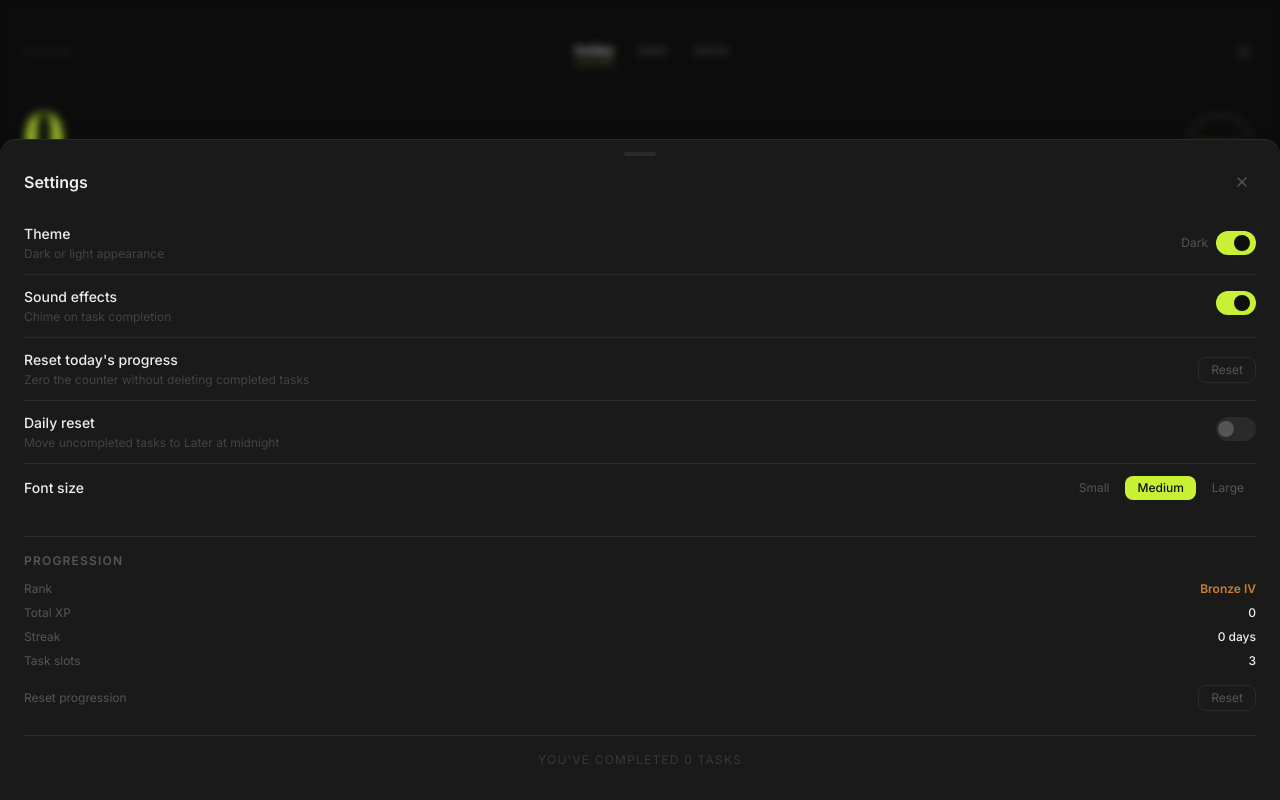
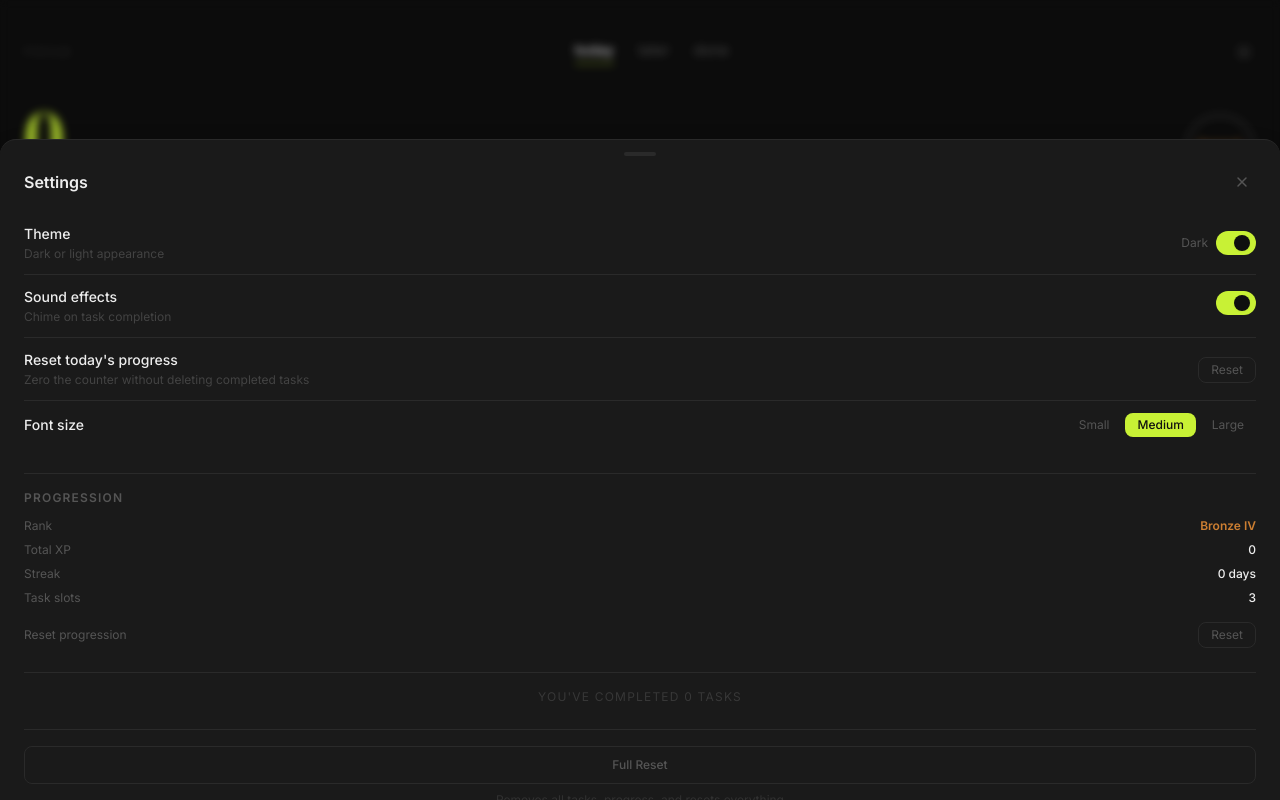
Before and after one commit to aaronalerander/FocusAppFunsies, a React (Vite) app: page / in a window 1280 px wide. Both pictures are taken after a click on the button 1244 px from the left and 52 px from the top of the page. Built offline with nearby package versions, Linux system fonts and the light colour scheme.

Commit message:
add ability to do a full reset on all tasks and progress

```diff
--- a/electron/preload.cjs
+++ b/electron/preload.cjs
@@ -34,5 +34,6 @@ contextBridge.exposeInMainWorld('focusAPI', {
     removeFreeXPTask: (taskId) => ipcRenderer.invoke('progression:removeFreeXPTask', taskId),
     reset: () => ipcRenderer.invoke('progression:reset'),
     clearDerank: () => ipcRenderer.invoke('progression:clearDerank'),
-  }
+  },
+  hardReset: () => ipcRenderer.invoke('hardReset'),
 })
--- a/src/components/Settings.jsx
+++ b/src/components/Settings.jsx
@@ -49,10 +49,12 @@ export default function Settings() {
   const updateSettings = useTaskStore(s => s.updateSettings)
   const resetTodayProgress = useTaskStore(s => s.resetTodayProgress)
   const resetProgression = useTaskStore(s => s.resetProgression)
+  const hardReset = useTaskStore(s => s.hardReset)
   const closeSettings = useTaskStore(s => s.closeSettings)
   const isDark = settings.theme === 'dark'
 
   const [confirmReset, setConfirmReset] = useState(false)
+  const [confirmHardReset, setConfirmHardReset] = useState(false)
 
   const rank = getRankById(progression.currentRankId)
   const tierColor = RANK_COLORS[rank.tier]?.primary || '#888'
@@ -73,6 +75,16 @@ export default function Settings() {
     }
     resetProgression()
     setConfirmReset(false)
+  }
+
+  const handleHardReset = () => {
+    if (!confirmHardReset) {
+      setConfirmHardReset(true)
+      setTimeout(() => setConfirmHardReset(false), 3000)
+      return
+    }
+    hardReset()
+    setConfirmHardReset(false)
   }
 
   return (
@@ -149,14 +161,6 @@ export default function Settings() {
               >
                 Reset
               </button>
-            </SettingRow>
-
-            <SettingRow label="Daily reset" description="Move uncompleted tasks to Later at midnight" isDark={isDark}>
-              <Toggle
-                checked={settings.dailyResetEnabled}
-                onChange={(v) => updateSettings({ dailyResetEnabled: v })}
-                isDark={isDark}
-              />
             </SettingRow>
 
             <SettingRow label="Font size" isDark={isDark}>
@@ -249,6 +253,25 @@ export default function Settings() {
               You've completed {settings.lifetimeCompleted} tasks
             </p>
           </div>
+
+          {/* Hard Reset */}
+          <div className={`mt-6 pt-4 border-t ${isDark ? 'border-border-dark' : 'border-border-light'}`}>
+            <button
+              onClick={handleHardReset}
+              className={`w-full py-2.5 rounded-lg text-xs font-sans font-medium transition-colors ${
+                confirmHardReset
+                  ? 'bg-red-500/15 text-red-400 border border-red-400/50'
+                  : isDark
+                    ? 'text-muted-dark hover:text-red-400 border border-border-dark hover:border-red-400/30'
+                    : 'text-muted-light hover:text-red-400 border border-border-light hover:border-red-400/30'
+              }`}
+            >
+              {confirmHardReset ? 'Confirm full reset? This cannot be undone.' : 'Full Reset'}
+            </button>
+            <p className={`text-center text-xs font-sans mt-2 ${isDark ? 'text-muted-dark' : 'text-muted-light'} opacity-40`}>
+              Removes all tasks, progress, and resets everything
+            </p>
+          </div>
         </div>
       </motion.div>
     </div>
--- a/src/store/tasks.js
+++ b/src/store/tasks.js
@@ -527,6 +527,33 @@ const useTaskStore = create((set, get) => ({
     await window.focusAPI.settings.update(changes)
   },
 
+  hardReset: async () => {
+    await window.focusAPI.hardReset()
+    set({
+      tasks: [],
+      settings: {
+        theme: 'dark',
+        soundEnabled: true,
+        fontSize: 'medium',
+        dailyResetEnabled: false,
+        lifetimeCompleted: 0,
+        lastResetDate: null,
+        progressResetAt: null,
+      },
+      progression: {
+        currentXP: 0,
+        currentRankId: 'bronze_4',
+        streakCount: 0,
+        streakLastDate: null,
+        boardClearedToday: false,
+        tasksCompletedToday: 0,
+        freeXPTaskIds: [],
+        pendingDerank: null,
+      },
+      ui: { ...get().ui, isSettingsOpen: false },
+    })
+  },
+
   updateTaskTag: async (id, tag) => {
     const normalized = tag && tag.trim() ? tag.trim() : null
     set(state => ({
```
Also changed, not shown: electron/main.js (+7 -0 lines).
